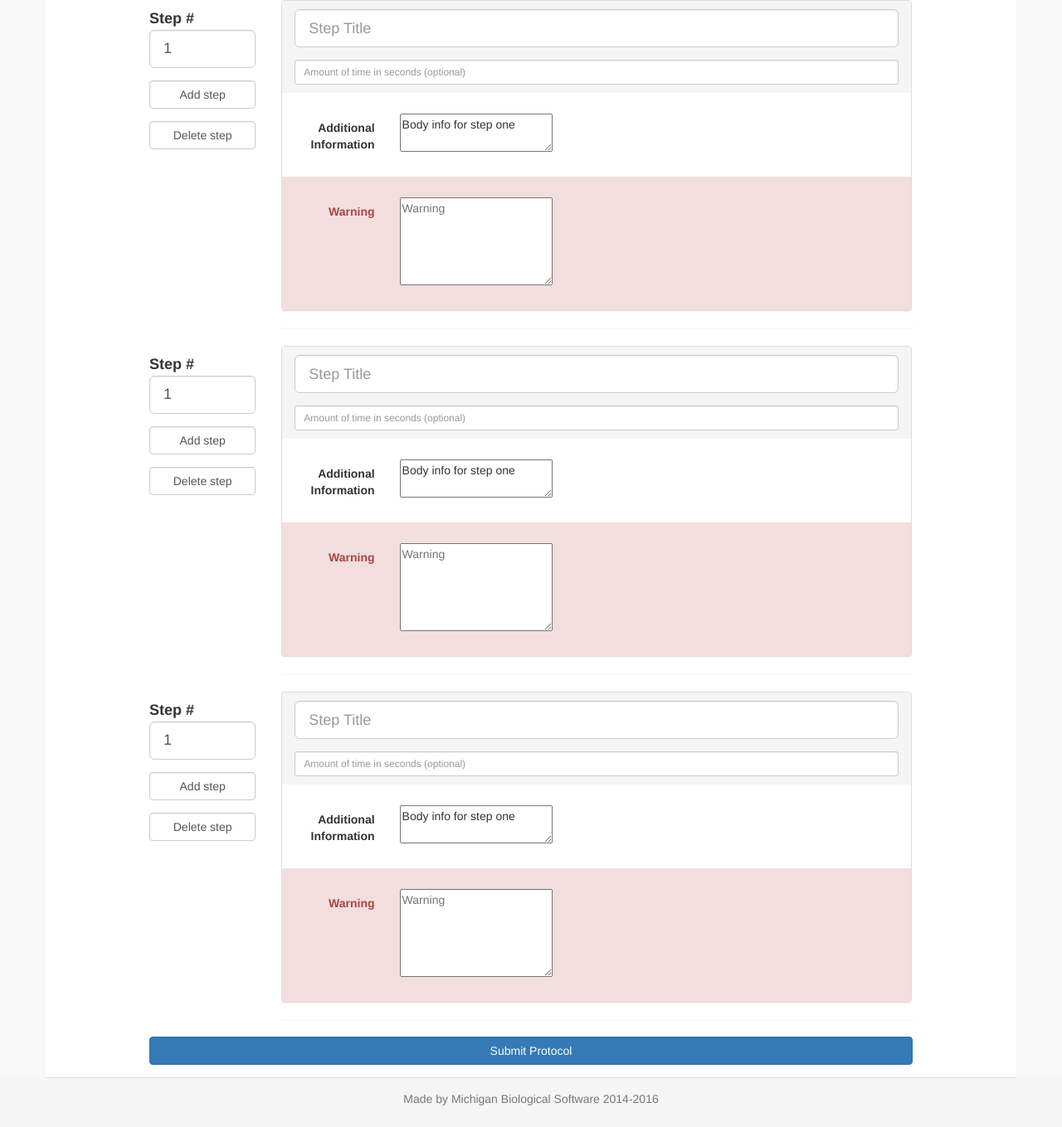
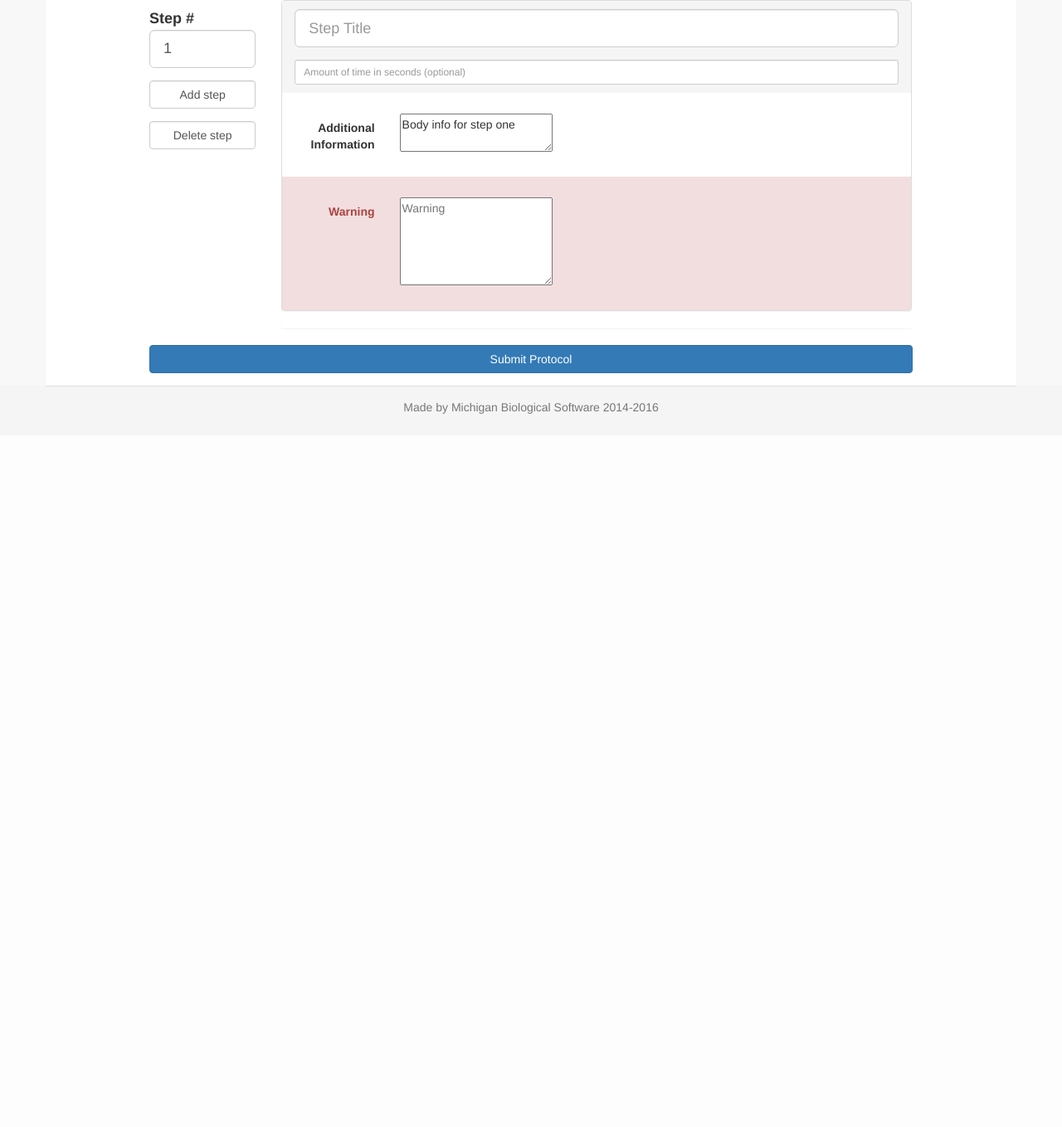
Before and after one commit to igemsoftware2017/Michigan_Software_2017_ProtoCat, a Django app: page /upload/ in a window 1280 px wide. Shown: the part 371-1730 px from the top of the page at 83% size. After the commit the page ends 870 px from the top, so only its background shows below. Run offline with Django 3.2, Linux system fonts and the light colour scheme; some libraries are stand-ins or nearby versions.

Commit message:
Made the protocol upload page work for the most part

```diff
--- a/mibiosoft/protocat/models.py
+++ b/mibiosoft/protocat/models.py
@@ -64,7 +64,7 @@ class Protocol(models.Model):
 	change_log = models.TextField()
 
 	# many protocols to one category
-	category = models.ForeignKey(Category)
+	category = models.ForeignKey(Category, default = 1)
 
 	# True if the author want dynamic scaling of products and reactants
 	scaleable = models.BooleanField(default = False)
@@ -123,10 +123,10 @@ class Protocol(models.Model):
 
 # just a text field for the reagents if they don't want to be fancy
 class TextReagent(models.Model):
-	reagents = models.TextField();
+	reagents = models.TextField(default = "");
 	protocol = models.OneToOneField(Protocol)
 	def __str__(self):
-		return reagents
+		return self.reagents
 
 # the data for each protocol step
 class ProtocolStep(models.Model):
--- a/mibiosoft/protocat/templates/upload_protocol.html
+++ b/mibiosoft/protocat/templates/upload_protocol.html
@@ -3,8 +3,10 @@
 {% block content %}
 
 <script>
+function tinymce_byname(name_of) {
+	name_of = '[name="' + name_of + '"]';
 	tinymce.init({
-	selector: 'textarea',
+		selector: name_of,
 		height: 250,
 		convert_fonts_to_spans : true,
 		body_class: 'mce-class',
@@ -24,7 +26,71 @@ tinymce.init({
 		menubar:false,
 		statusbar: false,
 	});
+}
 
+
+function prep_everything(textbox_class) {
+	textbox_class = '.' + textbox_class;
+	tinymce.init({
+		selector: textbox_class,
+		height: 250,
+		convert_fonts_to_spans : true,
+		body_class: 'mce-class',
+		theme: 'modern',
+		plugins: [
+			'advlist autolink lists link image charmap print preview hr anchor pagebreak',
+			'searchreplace wordcount visualblocks visualchars code fullscreen',
+			'insertdatetime media nonbreaking save table contextmenu directionality',
+			'emoticons template paste textcolor colorpicker textpattern imagetools'
+		],
+		toolbar1: 'undo redo | styleselect | bold italic | alignleft aligncenter alignright alignjustify | bullist numlist outdent indent | link image | print preview media',
+		image_advtab: true,
+		content_css: [
+			'/static/css/tinymce-styling.css',
+			'//maxcdn.bootstrapcdn.com/bootstrap/3.3.6/css/bootstrap.min.css'
+		],
+		menubar:false,
+		statusbar: false,
+	});
+}
+
+new_name = 0;
+
+function add_step(event) {
+	console.log('ran')
+	temp_name = 'step' + new_name;
+
+	temp_item = $('#original_step').clone();
+	temp_item.attr('id', temp_name);
+	temp_item.find('[name="step[warning]"]').attr('name', temp_name + '[warning]');
+	temp_item.find('[name="step[number]"]').attr('name', temp_name + '[number]').attr('value', new_name + 1);
+	temp_item.find('[name="step[title]"]').attr('name', temp_name + '[title]');
+	temp_item.find('[name="step[time]"]').attr('name', temp_name + '[time]');
+	temp_item.find('[name="step[description]"]').attr('name', temp_name + '[description]');
+	temp_item.find('.step').addClass(temp_name).removeClass('step');
+	identifier = '#' + temp_name;
+	temp_item.find('#add_step').on('click', {id: identifier}, add_step);
+	temp_item.find('#remove_step').on('click', function() {
+		$(this).parent().parent().parent().parent().remove();
+	});
+	if (event.id == null) {
+		$(temp_item).show().insertAfter(event.data.id);
+	}
+	else {
+		$(temp_item).show().insertAfter(event.id);
+	}
+	new_name++;
+	$('#number_to_check').attr('value', new_name);
+	console.log(temp_name)
+	prep_everything(temp_name);
+}
+
+window.onload = function() {
+	tinymce_byname('description');
+	tinymce_byname('text-reagents');
+	tinymce_byname('change-log');
+	add_step({id: '#original_step'});
+}
 </script>
 
 <style>
@@ -102,21 +168,21 @@ tinymce.init({
 	</div>
 
 
-	<div class="col-sm-10 col-sm-offset-1 individual-step">
+	<div class="col-sm-10 col-sm-offset-1 individual-step" style="display: none;" id="original_step">
 		<div class="row">
 			<div class="col-sm-2">
 				<div class="row">
 					<div class="col-sm-12">
 						<div class="form-group-lg">
 							<label class="control-label" for="exampleInputName2">Step #</label>
-							<input type="number" min="1" step="1" class="form-control input-sm step-number" name="step-number" value="1">
+							<input name="step[number]" type="number" min="1" step="1" class="form-control input-sm step-number" name="step-number" value="1">
 						</div>
 					</div>
 					<div class="col-xs-12" style="margin-top:15px;">
-						<input type="button" class="form-control" value="Add step">
+						<input type="button" class="form-control" value="Add step" id="add_step">
 					</div>
 					<div class="col-xs-12" style="margin-top:15px;margin-bottom:15px;">
-						<input type="button" class="form-control" value="Delete step">
+						<input type="button" class="form-control" value="Delete step" id="remove_step">
 					</div>
 				</div>
 			</div>
@@ -126,10 +192,10 @@ tinymce.init({
 						<div class="panel panel-default">
 							<div class="panel-heading make-padding-work">
 								<div class="form-group form-group-lg">
-									<input class="form-control" type="text" class="title" placeholder="Step Title">
+									<input class="form-control" name="step[title]" type="text" class="title" placeholder="Step Title">
 								</div>
 								<div class="form-group form-group-sm" style="margin-bottom:0px;">
-									<input class="form-control input-sm" min="0" step="1" type="number" class="time" placeholder="Amount of time in seconds (optional)">
+									<input class="form-control input-sm" name="step[time]" min="0" step="1" type="number" class="time" placeholder="Amount of time in seconds (optional)">
 								</div>
 							</div>
 							<div class="panel-body" style="padding-left:0px;padding-right:0px;">
@@ -139,7 +205,7 @@ tinymce.init({
 											<label for="inputEmail3" class="control-label" style="width:100%;">Additional Information</label>
 										</div>
 										<div class="col-sm-10 col-xs-12">
-											<textarea>Body info for step one</textarea>
+											<textarea class="step" name="step[description]">Body info for step one</textarea>
 										</div>
 									</div>
 								</div>
@@ -152,131 +218,7 @@ tinymce.init({
 											<label for="inputEmail3" class="control-label" style="width:100%;">Warning</label>
 										</div>
 										<div class="col-sm-10 col-xs-12">
-											<textarea name="warning" rows="5" placeholder="Warning"></textarea>
-										</div>
-									</div>
-								</div>
-							</div>
-						</div>
-					</div>
-				</div>
-			</div>
-		</div>
-	</div>
-
-	<div class="col-sm-10 col-sm-offset-1 individual-step">
-		<div class="row">
-			<div class="col-sm-2">
-				<div class="row">
-					<div class="col-sm-12">
-						<div class="form-group-lg">
-							<label class="control-label" for="exampleInputName2">Step #</label>
-							<input type="number" min="1" step="1" class="form-control input-sm step-number" name="step-number" value="1">
-						</div>
-					</div>
-					<div class="col-xs-12" style="margin-top:15px;">
-						<input type="button" class="form-control" value="Add step">
-					</div>
-					<div class="col-xs-12" style="margin-top:15px;margin-bottom:15px;">
-						<input type="button" class="form-control" value="Delete step">
-					</div>
-				</div>
-			</div>
-			<div class="col-sm-10">
-				<div class="panel">
-					<div class="panel-group">
-						<div class="panel panel-default">
-							<div class="panel-heading make-padding-work">
-								<div class="form-group form-group-lg">
-									<input class="form-control" type="text" class="title" placeholder="Step Title">
-								</div>
-								<div class="form-group form-group-sm" style="margin-bottom:0px;">
-									<input class="form-control input-sm" min="0" step="1" type="number" class="time" placeholder="Amount of time in seconds (optional)">
-								</div>
-							</div>
-							<div class="panel-body" style="padding-left:0px;padding-right:0px;">
-								<div class="panel-heading">
-									<div class="row">
-										<div class="col-sm-2">
-											<label for="inputEmail3" class="control-label" style="width:100%;">Additional Information</label>
-										</div>
-										<div class="col-sm-10 col-xs-12">
-											<textarea>Body info for step one</textarea>
-										</div>
-									</div>
-								</div>
-							</div>
-							<div class="panel-body panel-danger" style="padding-left:0px;padding-right:0px;background-color:#f2dede;">
-								<!-- Want to get rid of defualt border radius -->
-								<div class="panel-heading">
-									<div class="row">
-										<div class="col-sm-2">
-											<label for="inputEmail3" class="control-label" style="width:100%;">Warning</label>
-										</div>
-										<div class="col-sm-10 col-xs-12">
-											<textarea name="warning" rows="5" placeholder="Warning"></textarea>
-										</div>
-									</div>
-								</div>
-							</div>
-						</div>
-					</div>
-				</div>
-			</div>
-		</div>
-	</div>
-
-	<div class="col-sm-10 col-sm-offset-1 individual-step">
-		<div class="row">
-			<div class="col-sm-2">
-				<div class="row">
-					<div class="col-sm-12">
-						<div class="form-group-lg">
-							<label class="control-label" for="exampleInputName2">Step #</label>
-							<input type="number" min="1" step="1" class="form-control input-sm step-number" name="step-number" value="1">
-						</div>
-					</div>
-					<div class="col-xs-12" style="margin-top:15px;">
-						<input type="button" class="form-control" value="Add step">
-					</div>
-					<div class="col-xs-12" style="margin-top:15px;margin-bottom:15px;">
-						<input type="button" class="form-control" value="Delete step">
-					</div>
-				</div>
-			</div>
-			<div class="col-sm-10">
-				<div class="panel">
-					<div class="panel-group">
-						<div class="panel panel-default">
-							<div class="panel-heading make-padding-work">
-								<div class="form-group form-group-lg">
-									<input class="form-control" type="text" class="title" placeholder="Step Title">
-								</div>
-								<div class="form-group form-group-sm" style="margin-bottom:0px;">
-									<input class="form-control input-sm" min="0" step="1" type="number" class="time" placeholder="Amount of time in seconds (optional)">
-								</div>
-							</div>
-							<div class="panel-body" style="padding-left:0px;padding-right:0px;">
-								<div class="panel-heading">
-									<div class="row">
-										<div class="col-sm-2">
-											<label for="inputEmail3" class="control-label" style="width:100%;">Additional Information</label>
-										</div>
-										<div class="col-sm-10 col-xs-12">
-											<textarea>Body info for step one</textarea>
-										</div>
-									</div>
-								</div>
-							</div>
-							<div class="panel-body panel-danger" style="padding-left:0px;padding-right:0px;background-color:#f2dede;">
-								<!-- Want to get rid of defualt border radius -->
-								<div class="panel-heading">
-									<div class="row">
-										<div class="col-sm-2">
-											<label for="inputEmail3" class="control-label" style="width:100%;">Warning</label>
-										</div>
-										<div class="col-sm-10 col-xs-12">
-											<textarea name="warning" rows="5" placeholder="Warning"></textarea>
+											<textarea class="step" name="step[warning]" rows="5" placeholder="Warning"></textarea>
 										</div>
 									</div>
 								</div>
@@ -290,6 +232,8 @@ tinymce.init({
 
 	{% csrf_token %}
 
+	<input type="hidden" name="number_to_check" id="number_to_check"/>
+
 	<div class="col-sm-10 col-sm-offset-1">
 		<button type="submit" class="btn btn-primary btn-block" style="margin-bottom:15px;">Submit Protocol</button>
 	</div>
--- a/mibiosoft/protocat/urls.py
+++ b/mibiosoft/protocat/urls.py
@@ -22,4 +22,5 @@ urlpatterns = [
 	url(r'^rating/$', views.submit_rating, name="ajax_rating"),
 	url(r'^upload/$', views.upload_default, name="default_upload_page"),
 	url(r'^upload/(?P<protocol_id>[0-9]+)/$', views.upload_branch, name="upload_page"),
+	url(r'^submitprotocol/$', views.submit_upload, name="submit_upload_page"),
 ] + static(settings.MEDIA_URL, document_root=settings.MEDIA_ROOT)
--- a/mibiosoft/protocat/views.py
+++ b/mibiosoft/protocat/views.py
@@ -221,8 +221,11 @@ def about(request):
 	return render(request, 'about.html', context)
 
 def search(request):
-	text_filter = request.POST['text_filter']
-
+	text_filter = ""
+	try:
+		text_filter = request.POST['text_filter']
+	except:
+		pass
 	# get the right way to order them
 	try:
 		order = request.POST['sort-order']
@@ -332,7 +335,6 @@ def search(request):
 def submit_rating(request):
 	current_profile_info = request.user
 	if (not current_profile_info.is_anonymous()):
-
 		current_profile_info = ProfileInfo.objects.get(user = current_profile_info)
 		new_value = request.POST['NewValue']
 		protocol_id = request.POST['id']
@@ -375,3 +377,84 @@ def upload_page(request, current_data):
 	}
 	print(len(connection.queries))
 	return render(request, 'upload_protocol.html', context)
+
+def submit_upload(request):
+	current_profile_info = request.user
+	if (not current_profile_info.is_anonymous()):
+		current_profile_info = ProfileInfo.objects.get(user = current_profile_info)
+		print(current_profile_info)
+	else:
+		current_profile_info = None
+
+	try:
+		protocol_title = request.POST['title']
+		protocol_desc = request.POST['description']
+		protocol_changes = request.POST['change-log']
+
+		protocol_cat = ""
+		protocol_rea = ""
+
+		try:
+			protocol_cat = request.POST['category']
+		except:
+			protocol_cat = ""
+
+		try:
+			protocol_rea = request.POST['text-reagents']
+		except:
+			protocol_rea = ""
+
+		protocol = Protocol(change_log = protocol_changes, title = protocol_title, description = protocol_desc, author = current_profile_info)
+		protocol.save()
+		reagents = TextReagent(reagents = protocol_rea, protocol = protocol)
+		reagents.save()
+
+		num_steps = 0
+		try:
+			number_to_check = int(request.POST['number_to_check'])
+			for x in range(0, number_to_check):
+				try:
+					prefix = 'step' + str(x)
+					number = int(request.POST[prefix + '[number]'])
+					description = request.POST[prefix + '[description]']
+
+					time = 0
+					warning = ""
+					title = ""
+
+					try:
+						warning = request.POST[prefix + '[warning]']
+						print('found warning')
+					except:
+						warning = ""
+					try:
+						title = request.POST[prefix + '[title]']
+					except:
+						title = ""
+					try:
+						time = int(request.POST[prefix + '[time]'])
+					except:
+						time = -1
+					print(warning)
+					ps = ProtocolStep(action = description, warning = warning, step_number = number, time = time, protocol = protocol)
+					ps.save()
+					num_steps = num_steps + 1
+				except:
+					print('error1')
+					pass
+		except:
+			print('error2')
+			pass
+		protocol.num_steps = num_steps
+		protocol.save()
+	except:
+		print('error3')
+		pass
+
+
+
+	context = {
+		'title': 'ProtoCat - Submit Upload',
+		'current_profile_info': current_profile_info,
+	}
+	return HttpResponseRedirect('/')
```
Lines whose indentation alone changed are shown as unchanged.
